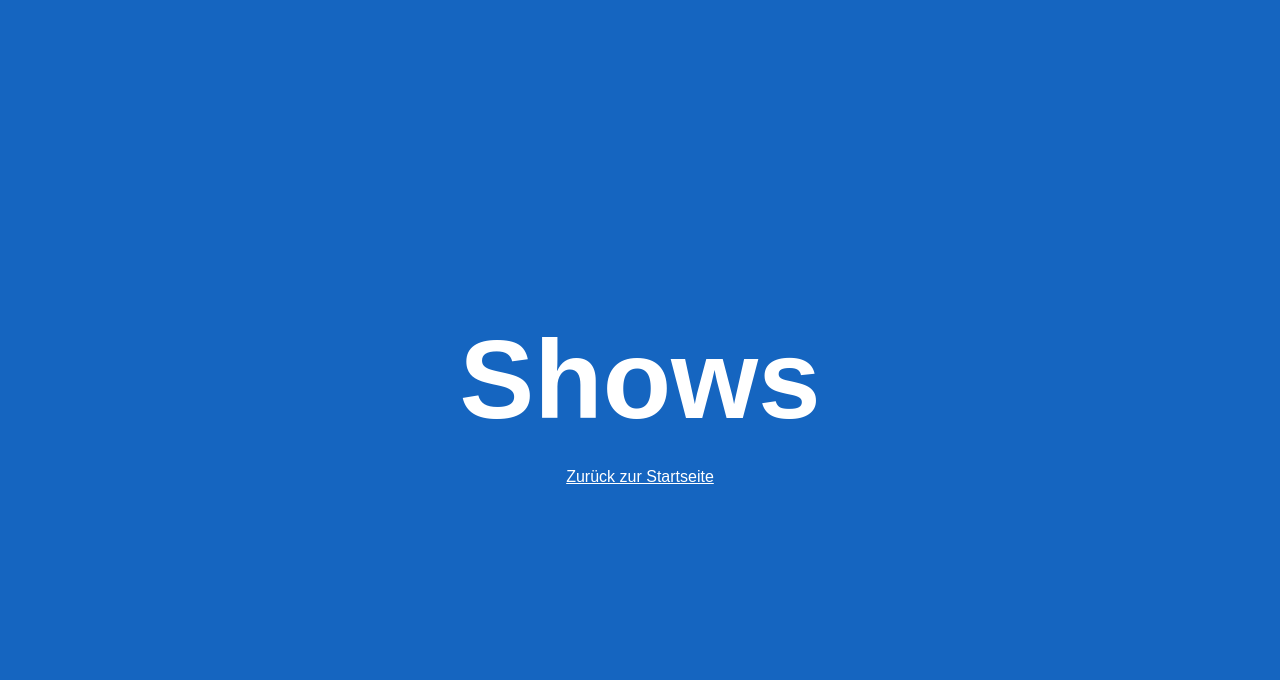
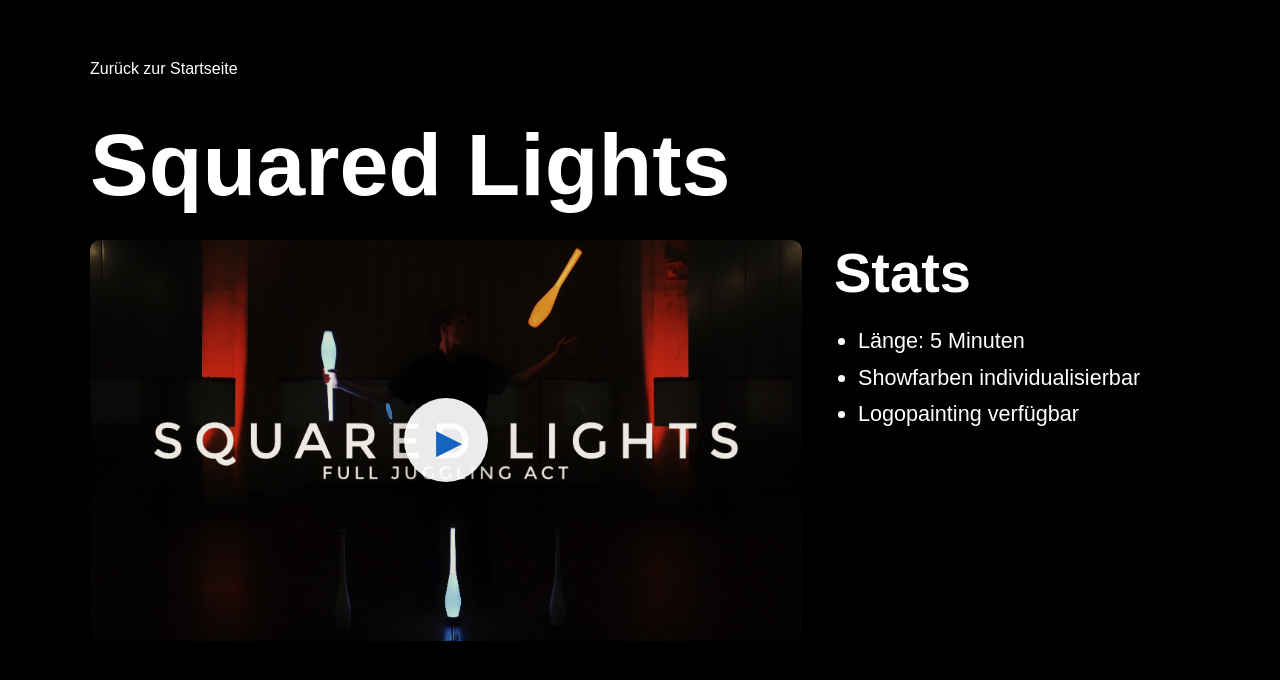
Before and after one commit to flo855/website_Synchronica, a plain HTML site: page shows.html in a window 1280 px wide. Drawn offline with Linux system fonts and the light colour scheme.

Commit message:
Make subpages black and add Squared Lights show
Co-authored-by: Copilot <223556219+Copilot@users.noreply.github.com>

```diff
--- a/shows.html
+++ b/shows.html
@@ -14,31 +14,129 @@
 
       body {
         min-height: 100vh;
-        display: grid;
-        place-items: center;
-        background: #1565c0;
+        background: #000;
         color: #fff;
         font-family: Arial, sans-serif;
       }
 
       main {
-        text-align: center;
+        width: min(1100px, calc(100% - 40px));
+        margin: 0 auto;
+        padding: 60px 0;
+      }
+
+      .back {
+        display: inline-block;
+        margin-bottom: 36px;
+        color: #fff;
+        text-decoration: none;
       }
 
       h1 {
         margin: 0 0 24px;
-        font-size: clamp(3rem, 10vw, 7rem);
+        font-size: clamp(2.5rem, 7vw, 5.5rem);
       }
 
-      a {
-        color: #fff;
+      .show {
+        display: grid;
+        grid-template-columns: minmax(0, 2fr) minmax(220px, 1fr);
+        gap: 32px;
+        align-items: start;
+      }
+
+      .video-area {
+        position: relative;
+        width: 100%;
+        aspect-ratio: 16 / 9;
+        overflow: hidden;
+        border-radius: 10px;
+        background: #000;
+      }
+
+      .video-area img,
+      .video-area iframe {
+        width: 100%;
+        height: 100%;
+        border: 0;
+      }
+
+      .video-area img {
+        display: block;
+        object-fit: cover;
+      }
+
+      .play-button {
+        position: absolute;
+        inset: 50% auto auto 50%;
+        width: 84px;
+        height: 84px;
+        transform: translate(-50%, -50%);
+        border: 0;
+        border-radius: 50%;
+        background: rgba(255, 255, 255, 0.92);
+        color: #1565c0;
+        cursor: pointer;
+        font-size: 34px;
+        line-height: 84px;
+        text-align: center;
+        text-indent: 6px;
+        box-shadow: 0 8px 30px rgba(0, 0, 0, 0.35);
+      }
+
+      .play-button:hover,
+      .play-button:focus-visible {
+        background: #fff;
+        transform: translate(-50%, -50%) scale(1.05);
+      }
+
+      .stats h2 {
+        margin: 0 0 18px;
+        font-size: clamp(2rem, 5vw, 3.5rem);
+      }
+
+      .stats ul {
+        margin: 0;
+        padding-left: 24px;
+        font-size: clamp(1.1rem, 2.5vw, 1.35rem);
+        line-height: 1.7;
+      }
+
+      @media (max-width: 760px) {
+        main {
+          padding-top: 32px;
+        }
+
+        .show {
+          grid-template-columns: 1fr;
+        }
       }
     </style>
   </head>
   <body>
     <main>
-      <h1>Shows</h1>
-      <a href="index.html">Zurück zur Startseite</a>
+      <a class="back" href="index.html">Zurück zur Startseite</a>
+      <h1>Squared Lights</h1>
+      <div class="show">
+        <div class="video-area" id="video-area">
+          <img src="Squared_Lights.jpeg" alt="Squared Lights" />
+          <button class="play-button" id="play-button" type="button" aria-label="Squared Lights Video abspielen">▶</button>
+        </div>
+        <aside class="stats">
+          <h2>Stats</h2>
+          <ul>
+            <li>Länge: 5 Minuten</li>
+            <li>Showfarben individualisierbar</li>
+            <li>Logopainting verfügbar</li>
+          </ul>
+        </aside>
+      </div>
     </main>
+    <script>
+      document.getElementById("play-button").addEventListener("click", function () {
+        var videoArea = document.getElementById("video-area");
+        videoArea.innerHTML =
+          '<iframe src="https://www.youtube-nocookie.com/embed/cZunRCSPVKQ?autoplay=1" title="Squared Lights" allow="accelerometer; autoplay; clipboard-write; encrypted-media; gyroscope; picture-in-picture; web-share" allowfullscreen></iframe>';
+      });
+    </script>
   </body>
 </html>
```
Also changed, not shown: media.html (+1 -1 lines), team.html (+1 -1 lines), Squared_Lights.jpeg (added).
